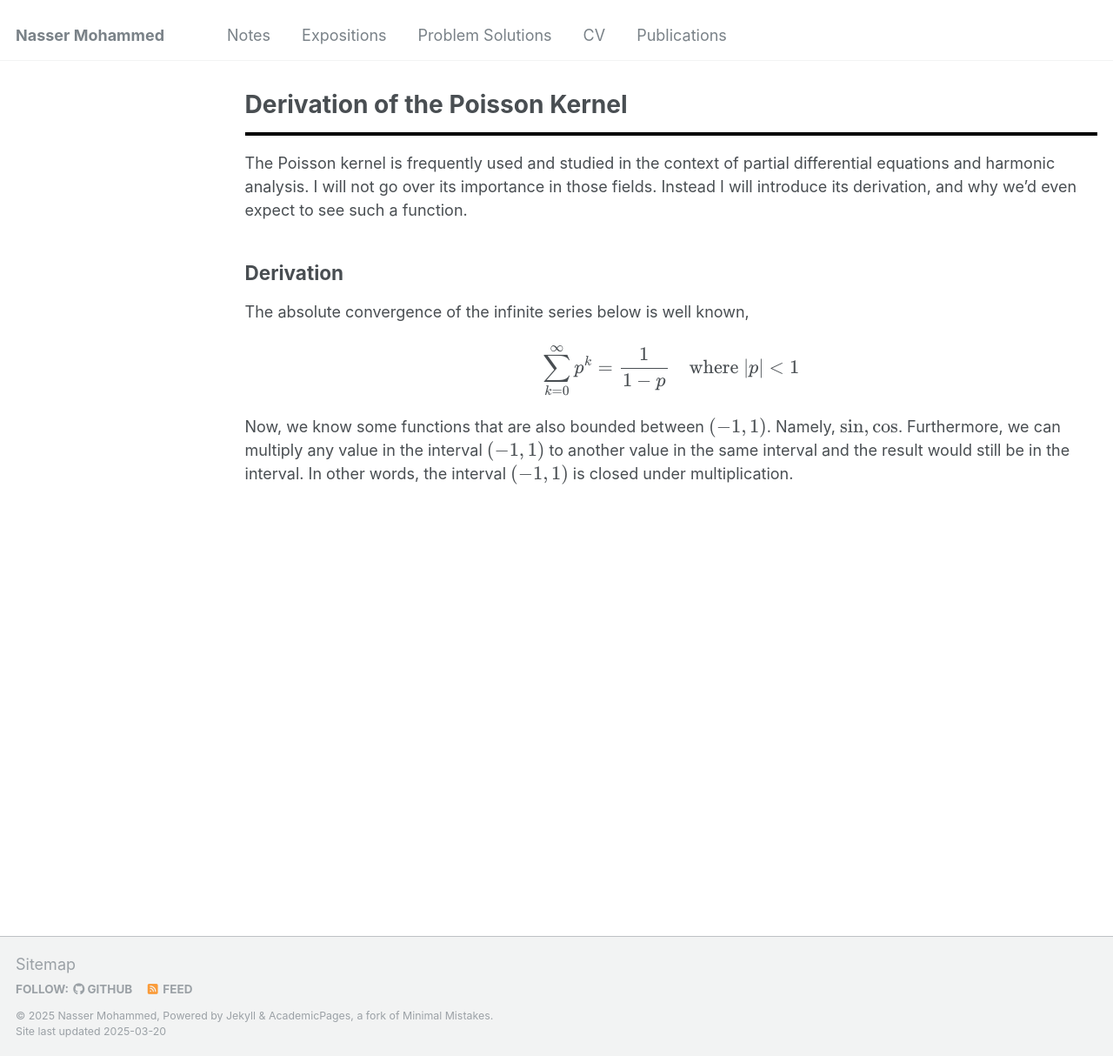
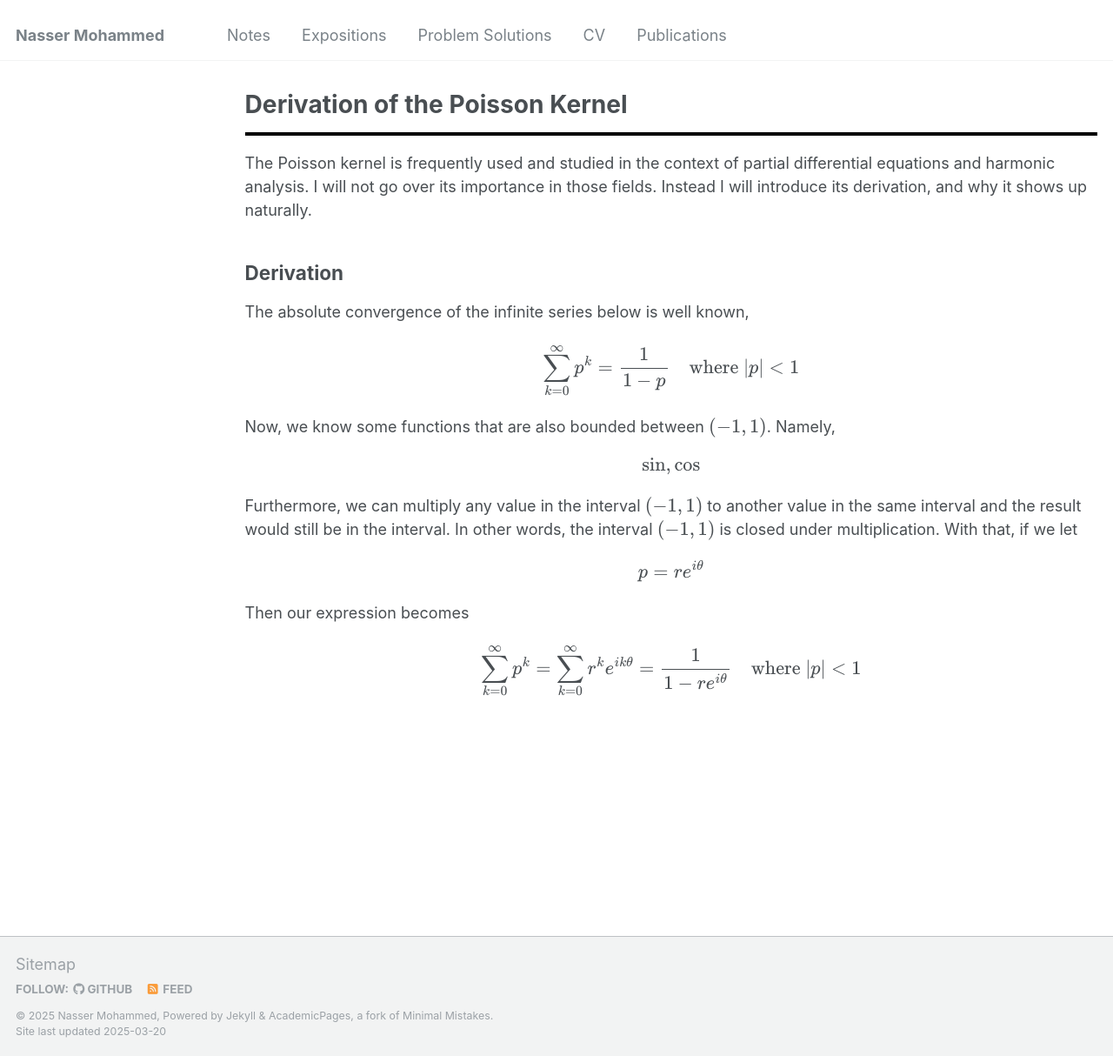
Before and after one commit to Nasser-Mohammed/Nasser-Mohammed.github.io, a Jekyll site: the page built from _pages/notes/Fourier-Analysis/poisson-kernel.md, in a window 1280 px wide and 1214 px high. Shown: the whole window at 87% size. Built offline with Jekyll 4.4.1, drawn with Linux system fonts in a browser that asks for light colours.

Commit message:
Update poisson-kernel.md

```diff
--- a/_pages/notes/Fourier-Analysis/poisson-kernel.md
+++ b/_pages/notes/Fourier-Analysis/poisson-kernel.md
@@ -5,9 +5,12 @@ permalink: /notes/fourier-analysis/poisson-kernel/
 author_profile: false
 ---
 <hr style="border: 2px solid black;">
-The Poisson kernel is frequently used and studied in the context of partial differential equations and harmonic analysis. I will not go over its importance in those fields. Instead I will introduce its derivation, and why we'd even expect to see such a function.
+The Poisson kernel is frequently used and studied in the context of partial differential equations and harmonic analysis. I will not go over its importance in those fields. Instead I will introduce its derivation, and why it shows up naturally.
 
 ## Derivation
 The absolute convergence of the infinite series below is well known,
 \\[\sum_{k = 0}^{\infty}p^k = \frac{1}{1-p} \ \ \ \text{ where } |p| < 1\\]
-Now, we know some functions that are also bounded between \\((-1,1)\\). Namely, \\(\sin, \cos\\). Furthermore, we can multiply any value in the interval \\((-1,1)\\) to another value in the same interval and the result would still be in the interval. In other words, the interval \\((-1,1)\\) is closed under multiplication.
+Now, we know some functions that are also bounded between \\((-1,1)\\). Namely, \\[\sin, \cos\\] Furthermore, we can multiply any value in the interval \\((-1,1)\\) to another value in the same interval and the result would still be in the interval. In other words, the interval \\((-1,1)\\) is closed under multiplication. With that, if we let
+\\[p = re^{i\theta}\\]
+Then our expression becomes
+\\[\sum_{k = 0}^{\infty}p^k = \sum_{k = 0}^{\infty}r^ke^{ik\theta} = \frac{1}{1-re^{i\theta}} \ \ \ \text{ where } |p| < 1\\]
```
